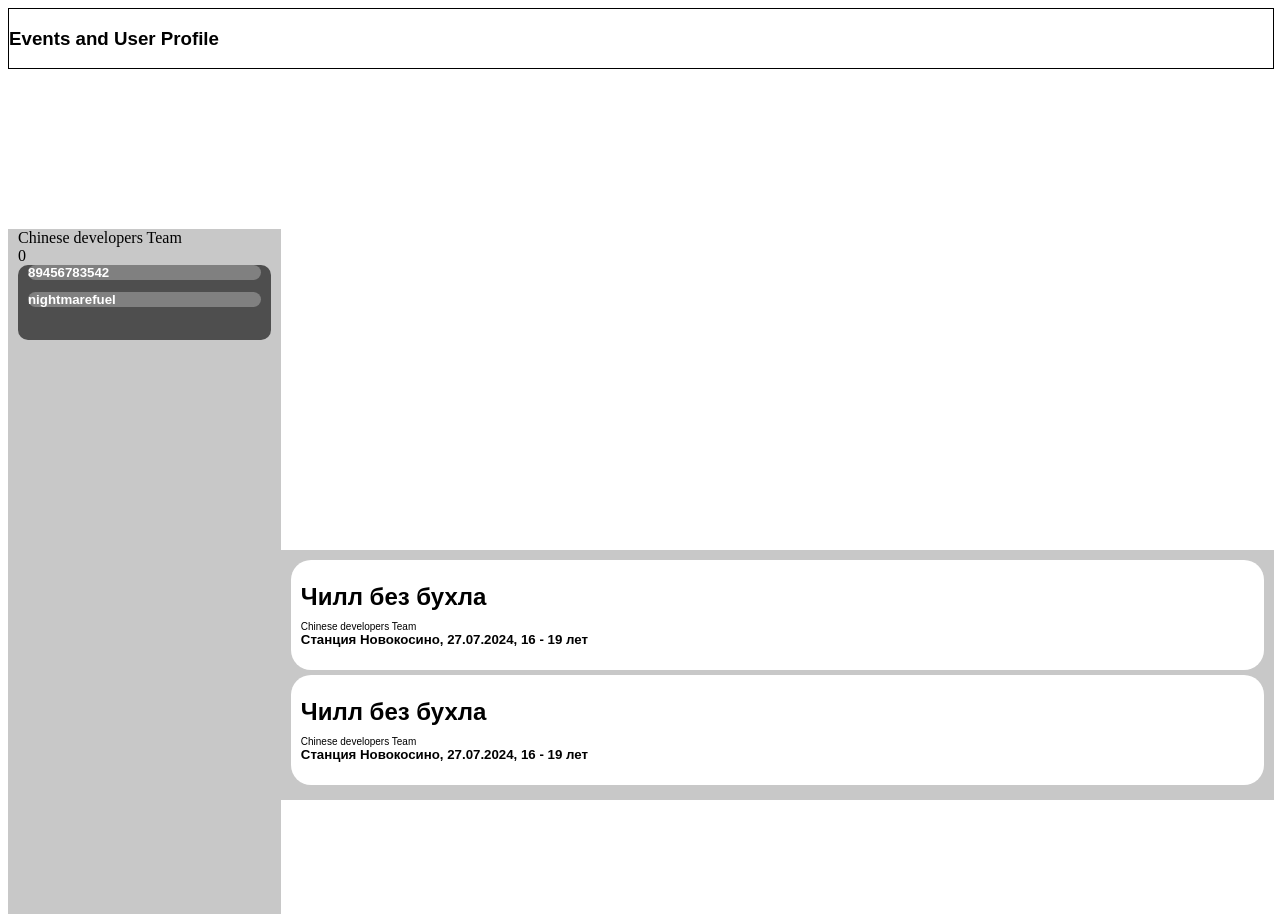
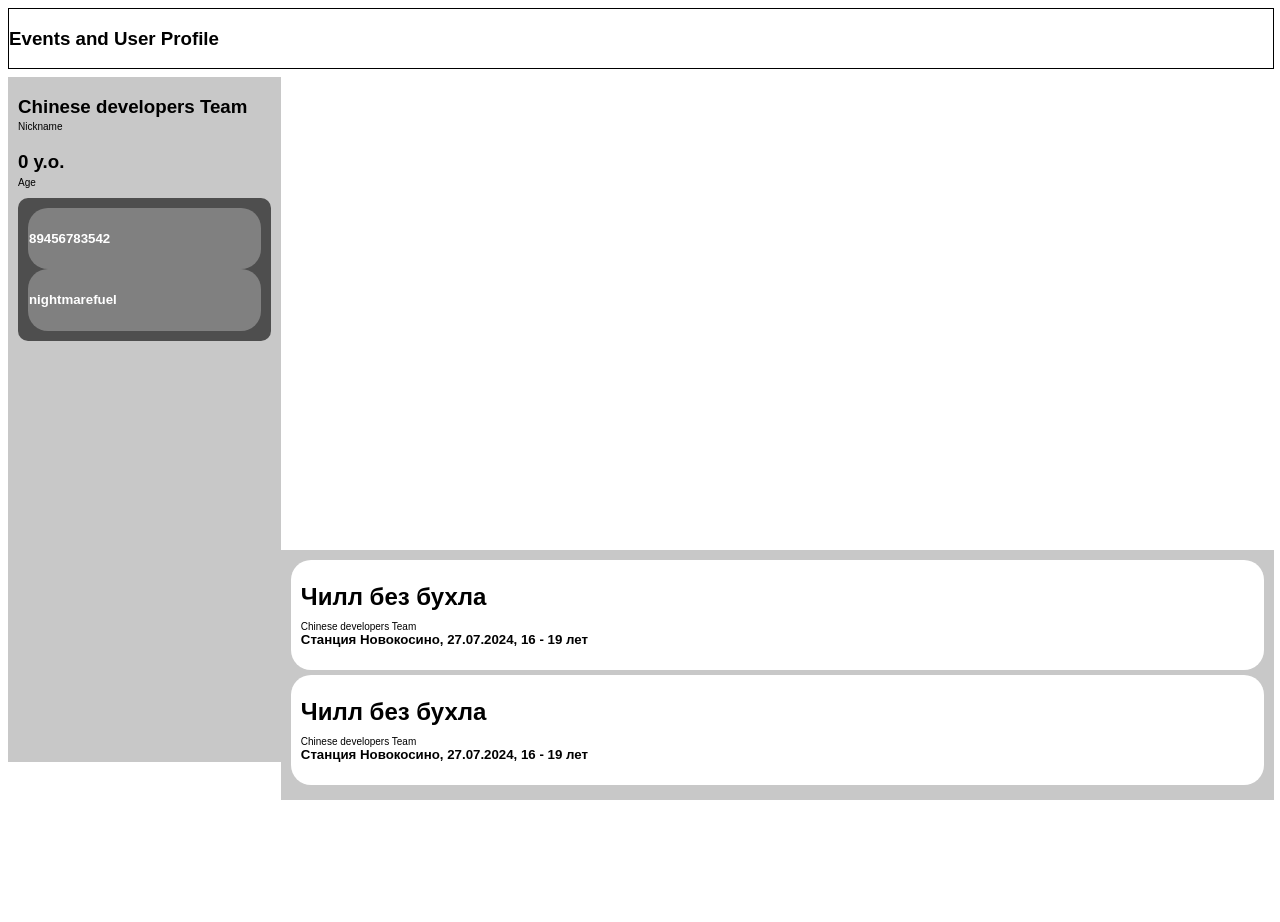
Before and after one commit to BlackfireZZZ/find_a_walk, a React (Create React App) app in the folder frontend/: page / in a window 1280 px wide. After the commit the page ends 800 px from the top, so only its background shows below. Built offline with nearby package versions, Linux system fonts and the light colour scheme.

Commit message:
Update Profile.jsx

```diff
--- a/frontend/src/components/Profile.jsx
+++ b/frontend/src/components/Profile.jsx
@@ -1,16 +1,18 @@
 import React from 'react';
 
 const Profile = ({ user }) => (
-    <div id="Profile">
-        <div id="username">{user.nickname}</div>
-        <div id="userage">{user.getAge()}</div>
+    <div id="Profile" style={{display: 'inline-block'}}>
+        <div id="username"><h3>{user.nickname}</h3></div>
+        <p style={{margin: '-15px 0 10px 0'}}>Nickname</p>
+        <div id="userage"><h3>{user.getAge()} y.o.</h3></div>
+        <p style={{margin: '-15px 0 10px 0'}}>Age</p>
         <div id="usercontacts">
             {user.contacts.map((contact, index) => (
                 <div
                     key={index}
-                    style={{ borderRadius: '20px', backgroundColor: 'grey' }}
+                    style={{ borderRadius: '20px', backgroundColor: 'grey', padding: '1px'}}
                 >
-                    <h5 style={{ color: 'white', marginTop: '-10px' }}>{contact}</h5>
+                    <h5 style={{ color: 'white'}}>{contact}</h5>
                 </div>
             ))}
         </div>
```
